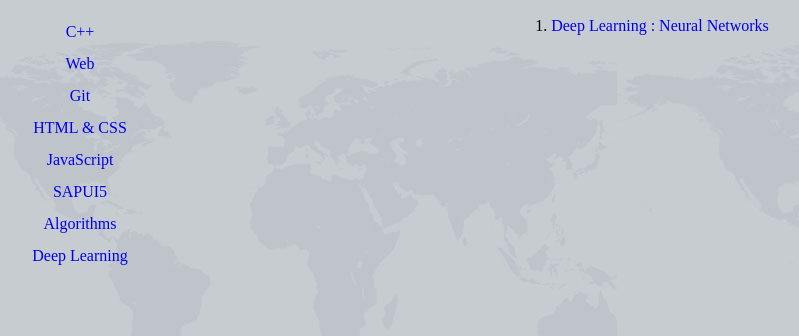
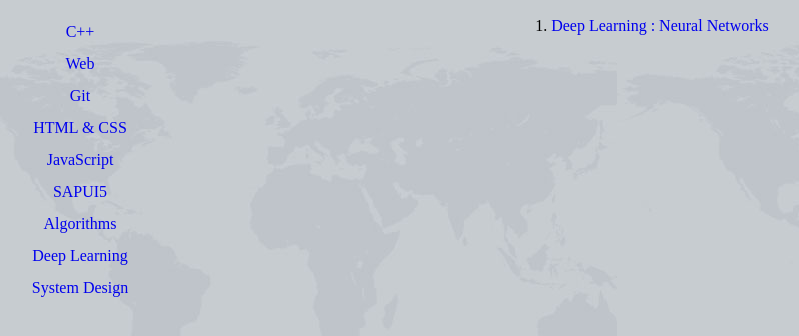
Before and after one commit to pranay2063/pranay2063.github.io, a plain HTML site: page Concepts/Deep Learning/index.html in a window 1280 px wide. Shown: the whole page, without its empty margins (88-887 px from the left). Drawn offline with nearby package versions, Linux system fonts and the light colour scheme.

Commit message:
Update index.html

```diff
--- a/Concepts/Deep Learning/index.html
+++ b/Concepts/Deep Learning/index.html
@@ -19,6 +19,7 @@
 	    <li><a target="_blank" href="../SAPUI5/index.html" title=""> SAPUI5 </a></li>
 	    <li><a target="_blank" href="../CP/index.html" title="" > Algorithms </a></li>
 	    <li><a target="_blank" href="../Deep%20Learning/index.html" title="" > Deep Learning </a></li>
+	    <li><a target="_blank" href="../System-Design/index.html" title="" > System Design </a></li>
 	</ul>
 
         <ol>
```
